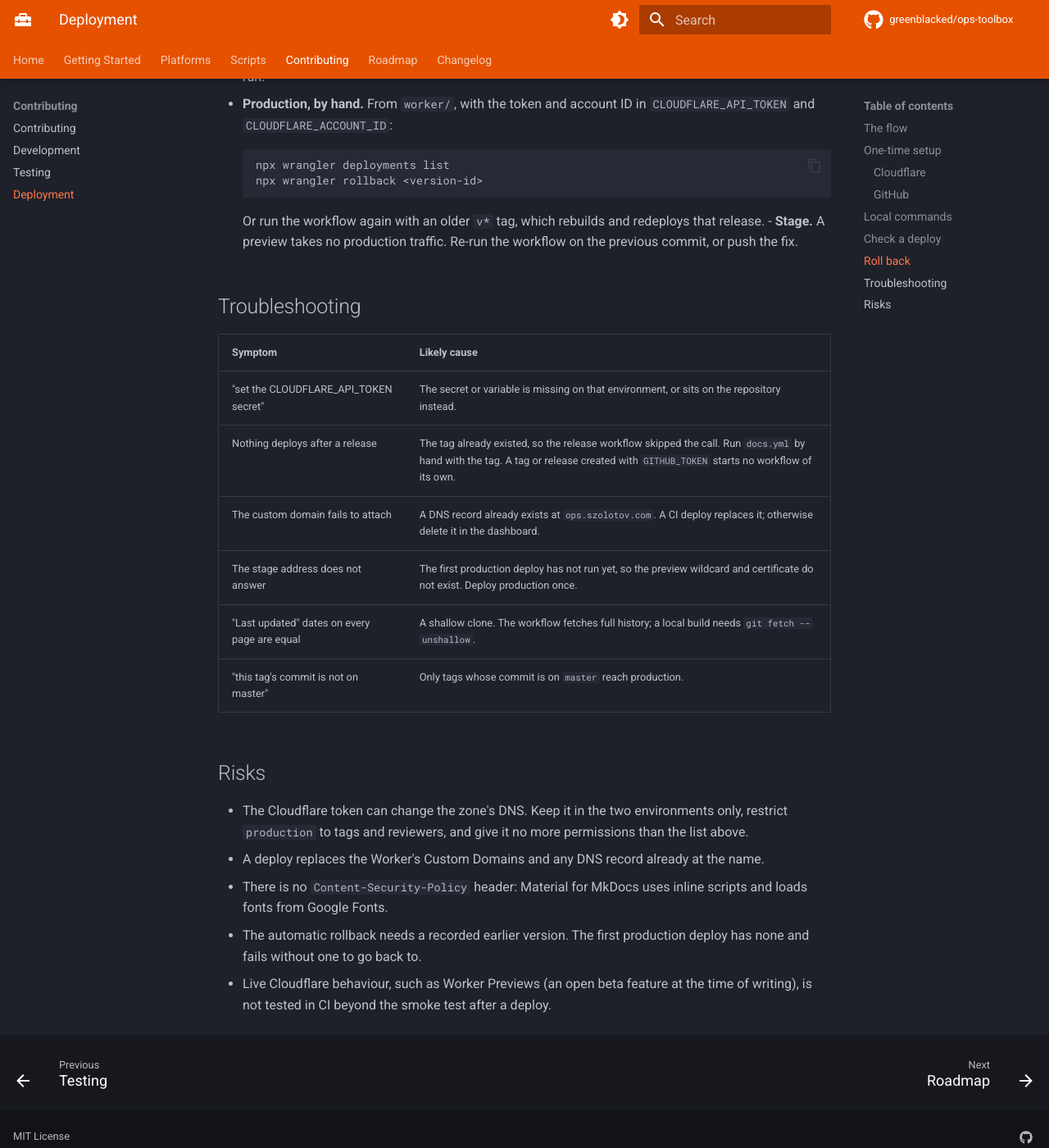
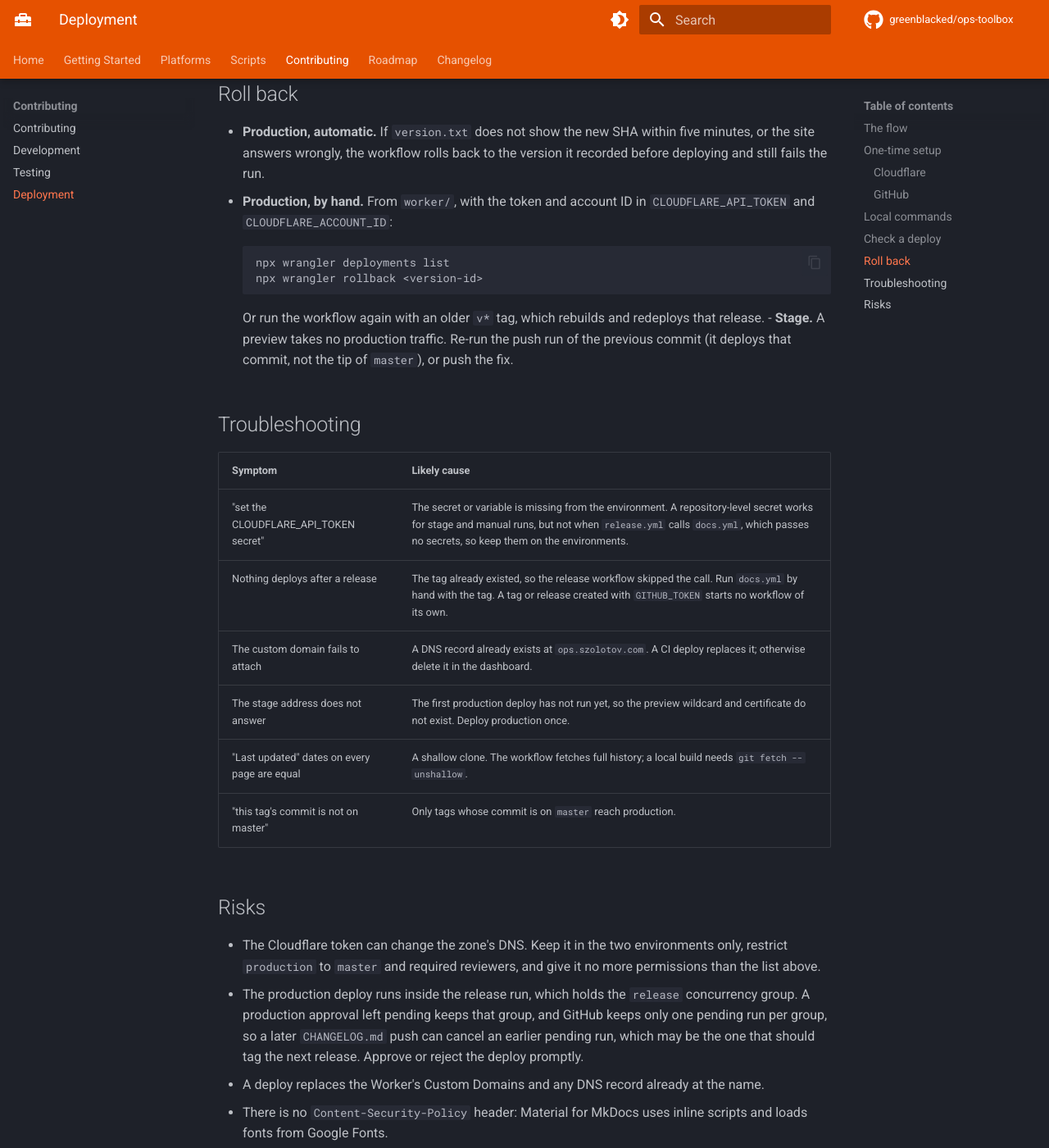
Before and after one commit to greenblacked/ops-toolbox, an MkDocs documentation site: the page built from docs/contributing/deployment.md, in a window 1280 px wide and 1400 px high, scrolled down 2741 px. Shown: the whole window at 82% size. Built offline with MkDocs 1.6.1 and Material for MkDocs 9.7.7, drawn with Linux system fonts in a browser that asks for light colours; comment, search, counter and statistics services are not loaded; some of the changed text lies outside the part shown.

Commit message:
docs(site): fix the deployment page's environment and rollback advice
Production allows master only (every run's ref), the stage rollback is a
re-run of the old push run, the missing-secret row says where secrets must
live, and the release concurrency risk is noted.

```diff
--- a/docs/contributing/deployment.md
+++ b/docs/contributing/deployment.md
@@ -59,11 +59,17 @@
 | Environment | Used by | Recommended protection |
 | --- | --- | --- |
 | `staging` | Push to `master` | Deployment branches: `master` only. |
-| `production` | Release or manual run | Deployment branches and tags: `v*` tags and `master`; required reviewers. |
+| `production` | Release or manual run | Deployment branches: `master` only; required reviewers. |
 
 On each environment add the secret `CLOUDFLARE_API_TOKEN` and the variable
 `CLOUDFLARE_ACCOUNT_ID` (a secret of that name also works). Only the wrangler
 steps read the token. Pull requests, forks included, never get it.
+
+Every production run has `master` as its ref: the release workflow runs on a
+push to `master`, and a manual run must start from `master`. The tag is only
+the commit that gets checked out and built, so the environment needs no tag
+rule. Allowing tags would only let a workflow file on any pushed `v*` tag reach
+the token.
 
 ## Local commands
 
@@ -118,14 +124,15 @@
 
     Or run the workflow again with an older `v*` tag, which rebuilds and
     redeploys that release.
-- **Stage.** A preview takes no production traffic. Re-run the workflow on the
-  previous commit, or push the fix.
+- **Stage.** A preview takes no production traffic. Re-run the push run of the
+  previous commit (it deploys that commit, not the tip of `master`), or push the
+  fix.
 
 ## Troubleshooting
 
 | Symptom | Likely cause |
 | --- | --- |
-| "set the CLOUDFLARE_API_TOKEN secret" | The secret or variable is missing on that environment, or sits on the repository instead. |
+| "set the CLOUDFLARE_API_TOKEN secret" | The secret or variable is missing from the environment. A repository-level secret works for stage and manual runs, but not when `release.yml` calls `docs.yml`, which passes no secrets, so keep them on the environments. |
 | Nothing deploys after a release | The tag already existed, so the release workflow skipped the call. Run `docs.yml` by hand with the tag. A tag or release created with `GITHUB_TOKEN` starts no workflow of its own. |
 | The custom domain fails to attach | A DNS record already exists at `ops.szolotov.com`. A CI deploy replaces it; otherwise delete it in the dashboard. |
 | The stage address does not answer | The first production deploy has not run yet, so the preview wildcard and certificate do not exist. Deploy production once. |
@@ -135,8 +142,13 @@
 ## Risks
 
 - The Cloudflare token can change the zone's DNS. Keep it in the two
-  environments only, restrict `production` to tags and reviewers, and give it
+  environments only, restrict `production` to `master` and required reviewers, and give it
   no more permissions than the list above.
+- The production deploy runs inside the release run, which holds the `release`
+  concurrency group. A production approval left pending keeps that group, and
+  GitHub keeps only one pending run per group, so a later `CHANGELOG.md` push
+  can cancel an earlier pending run, which may be the one that should tag the
+  next release. Approve or reject the deploy promptly.
 - A deploy replaces the Worker's Custom Domains and any DNS record already at
   the name.
 - There is no `Content-Security-Policy` header: Material for MkDocs uses
```
